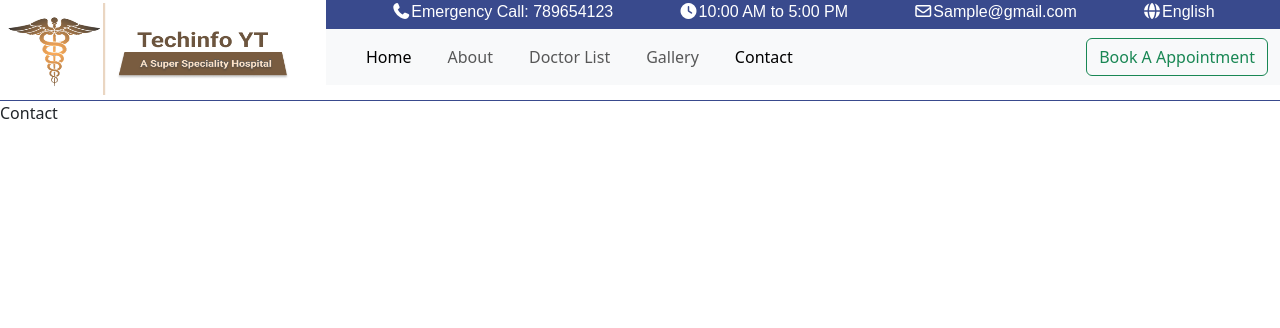
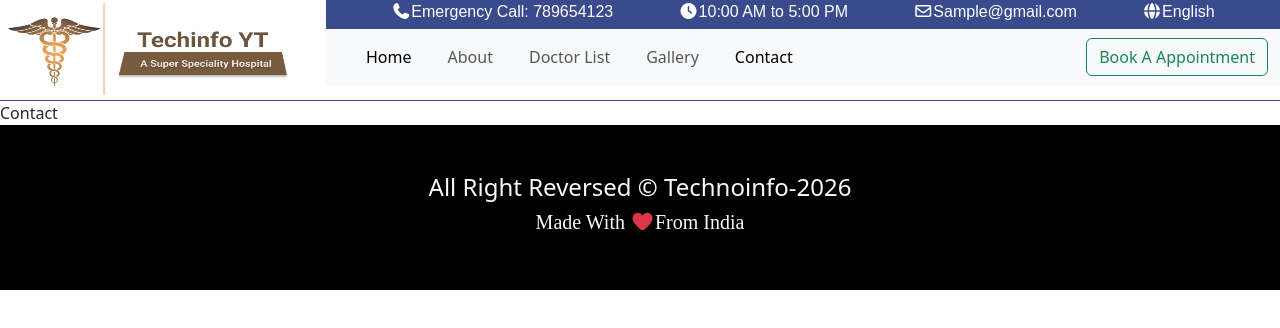
Before and after one commit to pawangrover100/Doctor-Appointment-System-App, a React (Vite) app: page /contact in a window 1280 px wide. Shown: the top 328 px of the page. Built offline with nearby package versions, Linux system fonts and the light colour scheme.

Commit message:
add footer file and folder

```diff
--- a/src/App.jsx
+++ b/src/App.jsx
@@ -3,6 +3,7 @@ import About from "./pages/About.jsx";
 import Contact from "./pages/Contact.jsx";
 import { Routes, Route } from "react-router";
 import Navbar from "./components/layout/Navbar/Navbar.jsx";
+import Footer from "./components/layout/Footer/Footer.jsx";
 
 
 const App = () => {
@@ -14,6 +15,7 @@ const App = () => {
         <Route path="/about" element={<About />} />
         <Route path="/contact" element={<Contact />} />
       </Routes>
+      <Footer/>
     </div>
   );
 };
--- a/src/components/ContactMessage/ContactMessage.css
+++ b/src/components/ContactMessage/ContactMessage.css
@@ -21,7 +21,11 @@ textarea {
   border-radius: 5px;
   border: 1px solid lightgray;
 }
+.mform button{
+    background-color: black;
+    color:white;
+}
 .mform button:hover {
-  background-color: rgb(116, 28, 28);
+  background-color: #394a8d;;
   color: white;
 }
--- /dev/null
+++ b/src/components/layout/Footer/Footer.jsx
@@ -0,0 +1,14 @@
+const Footer = () => {
+  return (
+    <>
+      <div className="md-4 text-center bg-black text-light p-5">
+        <h4>All Right Reversed &copy; Technoinfo-2026</h4>
+        <h5 style={{fontFamily:"cursive"}}>
+          Made With <i className="fas fa-heart text-danger"></i>From India
+        </h5>
+      </div>
+    </>
+  );
+};
+
+export default Footer;
```
